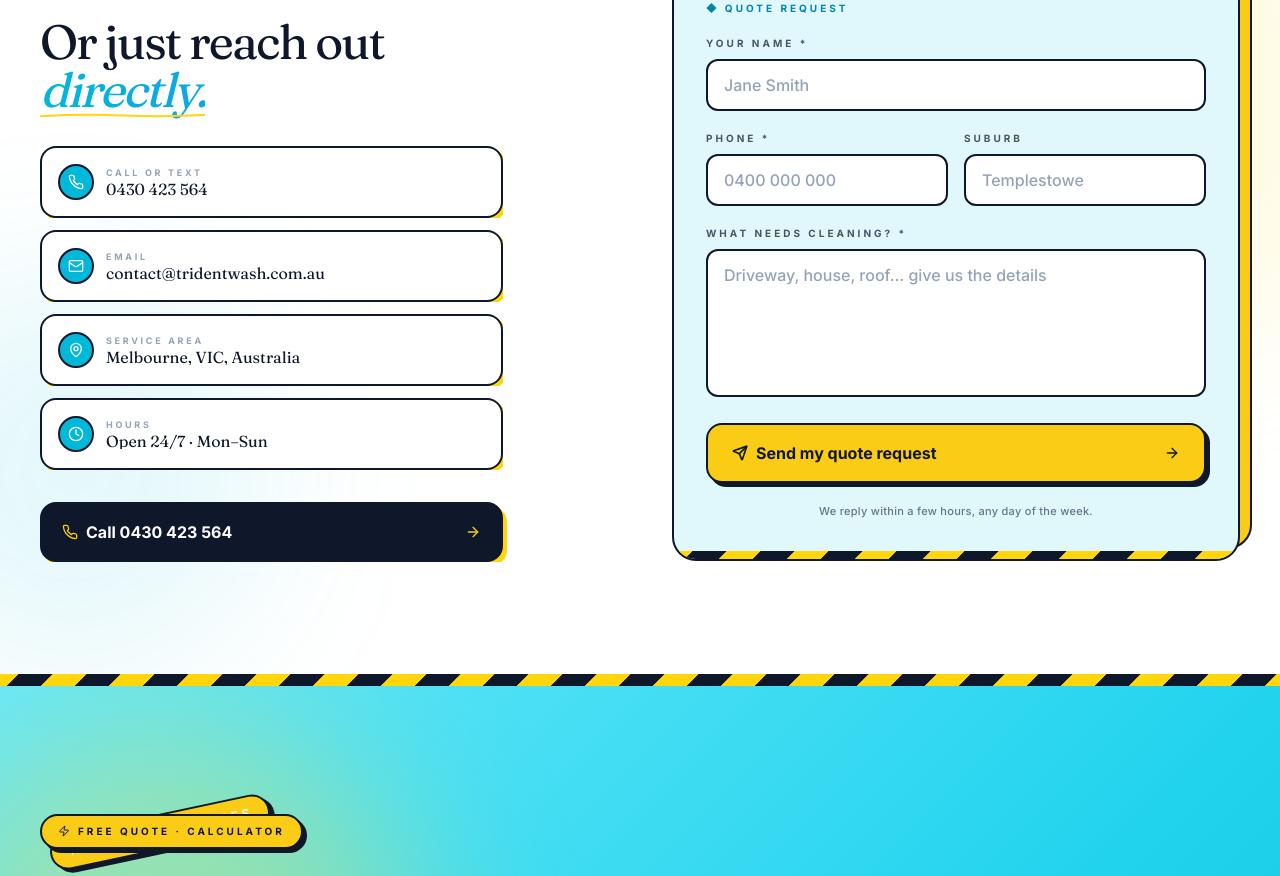
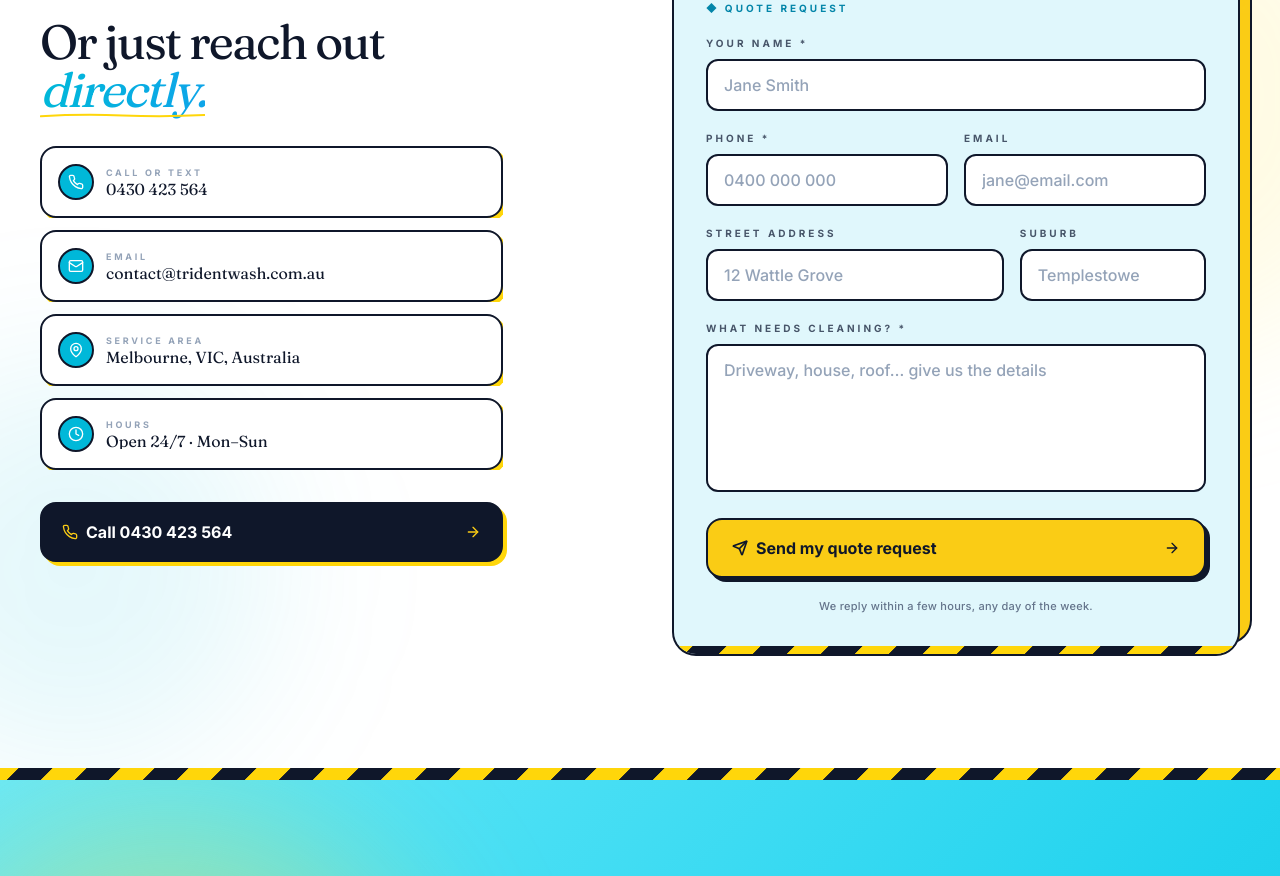
Before and after one commit to willveleria-coder/trident-wash, a Next.js app: page /contact in a window 1280 px wide. Shown: the part 787-1663 px from the top of the page. Built offline with nearby package versions, Linux system fonts and the light colour scheme.

Commit message:
forms send address, suburb, email and service to CRM

```diff
--- a/app/api/contact/route.ts
+++ b/app/api/contact/route.ts
@@ -1,26 +1,27 @@
-// app/api/contact/route.ts
 import { NextResponse } from 'next/server'
 import { createClient } from '@supabase/supabase-js'
 
 export async function POST(req: Request) {
   try {
-    const { name, phone, email, service, message } = await req.json()
+    const { type, name, phone, email, service, message, address, suburb, quote_details } = await req.json()
 
     if (!name?.trim() || !phone?.trim()) {
       return NextResponse.json({ error: 'Name and phone required.' }, { status: 400 })
     }
 
-    const supabase = createClient(
-      process.env.SUPABASE_URL!,
-      process.env.SUPABASE_SERVICE_KEY!
-    )
+    const supabase = createClient(process.env.SUPABASE_URL!, process.env.SUPABASE_SERVICE_KEY!)
 
     const { error } = await supabase.from('enquiries').insert({
-      name,
-      phone,
-      email: email || null,
+      type: type || 'contact',
+      name: name.trim(),
+      phone: phone.trim(),
+      email: email?.trim() || null,
       service: service || null,
       message: message || null,
+      address: address?.trim() || null,
+      suburb: suburb?.trim() || null,
+      quote_details: quote_details ?? null,
+      source: 'tridentwash.com.au',
     })
 
     if (error) {
--- a/app/contact/page.tsx
+++ b/app/contact/page.tsx
@@ -9,8 +9,14 @@ import { motion } from 'framer-motion';
 import { SITE } from '@/lib/data';
 import { Phone, Mail, MapPin, Clock, ArrowRight, Sparkles, Send, CheckCircle, AlertCircle } from 'lucide-react';
 
+const EMPTY = { name: '', phone: '', email: '', address: '', suburb: '', message: '' };
+
+const inputClass =
+  'w-full bg-white border-2 border-slate-900 rounded-xl px-4 py-3 text-slate-900 focus:outline-none focus:border-[#00B8D9] focus:ring-4 focus:ring-[#00B8D9]/25 transition-all placeholder:text-slate-400 font-medium';
+const labelClass = 'text-[10px] tracking-[0.3em] uppercase text-slate-600 font-bold block mb-2';
+
 export default function ContactPage() {
-  const [form, setForm] = useState({ name: '', phone: '', suburb: '', message: '' });
+  const [form, setForm] = useState(EMPTY);
   const [status, setStatus] = useState<'idle' | 'loading' | 'success' | 'error'>('idle');
   const [errorMsg, setErrorMsg] = useState('');
 
@@ -31,12 +37,20 @@ export default function ContactPage() {
       const res = await fetch('/api/contact', {
         method: 'POST',
         headers: { 'Content-Type': 'application/json' },
-        body: JSON.stringify(form),
+        body: JSON.stringify({
+          type: 'contact',
+          name: form.name.trim(),
+          phone: form.phone.trim(),
+          email: form.email.trim() || undefined,
+          address: form.address.trim() || undefined,
+          suburb: form.suburb.trim() || undefined,
+          message: form.message.trim(),
+        }),
       });
 
       if (!res.ok) throw new Error('Failed');
       setStatus('success');
-      setForm({ name: '', phone: '', suburb: '', message: '' });
+      setForm(EMPTY);
     } catch {
       setErrorMsg('Something went wrong. Please try calling us directly.');
       setStatus('error');
@@ -177,7 +191,7 @@ export default function ContactPage() {
                   aria-hidden
                   className="absolute -top-3 -right-3 w-full h-full bg-yellow-400 rounded-3xl border-2 border-slate-900 hidden lg:block"
                 />
-                               <div className="relative bg-[#E0F7FC] rounded-3xl border-2 border-slate-900 overflow-hidden">
+                <div className="relative bg-[#E0F7FC] rounded-3xl border-2 border-slate-900 overflow-hidden">
                   <HazardTape className="w-full h-2" />
 
                   <div className="p-6 lg:p-8 space-y-5">
@@ -211,59 +225,89 @@ export default function ContactPage() {
                     ) : (
                       <>
                         <div>
-                          <label className="text-[10px] tracking-[0.3em] uppercase text-slate-600 font-bold block mb-2">
-                            Your name *
-                          </label>
+                          <label htmlFor="c-name" className={labelClass}>Your name *</label>
                           <input
+                            id="c-name"
                             type="text"
+                            autoComplete="name"
                             placeholder="Jane Smith"
                             value={form.name}
                             onChange={(e) => update('name', e.target.value)}
                             style={{ fontSize: '16px' }}
-                            className="w-full bg-white border-2 border-slate-900 rounded-xl px-4 py-3 text-slate-900 focus:outline-none focus:border-[#00B8D9] focus:ring-4 focus:ring-[#00B8D9]/25 transition-all placeholder:text-slate-400 font-medium"
+                            className={inputClass}
                           />
                         </div>
 
                         <div className="grid grid-cols-1 sm:grid-cols-2 gap-4">
                           <div>
-                            <label className="text-[10px] tracking-[0.3em] uppercase text-slate-600 font-bold block mb-2">
-                              Phone *
-                            </label>
+                            <label htmlFor="c-phone" className={labelClass}>Phone *</label>
                             <input
+                              id="c-phone"
                               type="tel"
+                              inputMode="tel"
+                              autoComplete="tel"
                               placeholder="0400 000 000"
                               value={form.phone}
                               onChange={(e) => update('phone', e.target.value)}
                               style={{ fontSize: '16px' }}
-                              className="w-full bg-white border-2 border-slate-900 rounded-xl px-4 py-3 text-slate-900 focus:outline-none focus:border-[#00B8D9] focus:ring-4 focus:ring-[#00B8D9]/25 transition-all placeholder:text-slate-400 font-medium"
+                              className={inputClass}
                             />
                           </div>
                           <div>
-                            <label className="text-[10px] tracking-[0.3em] uppercase text-slate-600 font-bold block mb-2">
-                              Suburb
-                            </label>
+                            <label htmlFor="c-email" className={labelClass}>Email</label>
                             <input
+                              id="c-email"
+                              type="email"
+                              inputMode="email"
+                              autoComplete="email"
+                              placeholder="jane@email.com"
+                              value={form.email}
+                              onChange={(e) => update('email', e.target.value)}
+                              style={{ fontSize: '16px' }}
+                              className={inputClass}
+                            />
+                          </div>
+                        </div>
+
+                        <div className="grid grid-cols-1 sm:grid-cols-[1.6fr_1fr] gap-4">
+                          <div>
+                            <label htmlFor="c-address" className={labelClass}>Street address</label>
+                            <input
+                              id="c-address"
                               type="text"
+                              autoComplete="street-address"
+                              placeholder="12 Wattle Grove"
+                              value={form.address}
+                              onChange={(e) => update('address', e.target.value)}
+                              style={{ fontSize: '16px' }}
+                              className={inputClass}
+                            />
+                          </div>
+                          <div>
+                            <label htmlFor="c-suburb" className={labelClass}>Suburb</label>
+                            <input
+                              id="c-suburb"
+                              type="text"
+                              autoComplete="address-level2"
                               placeholder="Templestowe"
                               value={form.suburb}
                               onChange={(e) => update('suburb', e.target.value)}
                               style={{ fontSize: '16px' }}
-                              className="w-full bg-white border-2 border-slate-900 rounded-xl px-4 py-3 text-slate-900 focus:outline-none focus:border-[#00B8D9] focus:ring-4 focus:ring-[#00B8D9]/25 transition-all placeholder:text-slate-400 font-medium"
+                              className={inputClass}
                             />
                           </div>
                         </div>
 
                         <div>
-                          <label className="text-[10px] tracking-[0.3em] uppercase text-slate-600 font-bold block mb-2">
-                            What needs cleaning? *
-                          </label>
+                          <label htmlFor="c-message" className={labelClass}>What needs cleaning? *</label>
                           <textarea
+                            id="c-message"
                             rows={5}
                             placeholder="Driveway, house, roof… give us the details"
                             value={form.message}
                             onChange={(e) => update('message', e.target.value)}
                             style={{ fontSize: '16px' }}
-                            className="w-full bg-white border-2 border-slate-900 rounded-xl px-4 py-3 text-slate-900 focus:outline-none focus:border-[#00B8D9] focus:ring-4 focus:ring-[#00B8D9]/25 transition-all placeholder:text-slate-400 resize-none font-medium"
+                            className={`${inputClass} resize-none`}
                           />
                         </div>
 
--- a/components/HeroContactForm.tsx
+++ b/components/HeroContactForm.tsx
@@ -17,6 +17,7 @@ export default function HeroContactForm() {
   const [form, setForm] = useState({
     name: '',
     phone: '',
+    address: '',
     suburb: '',
     service: '',
     notes: '',
@@ -40,10 +41,7 @@ export default function HeroContactForm() {
     setErrorMsg('')
 
     // message is required by the API — always build something non-empty
-    const message = [
-      form.service ? `Service: ${form.service}` : null,
-      form.notes.trim() || null,
-    ]
+    const message = [form.service ? `Service: ${form.service}` : null, form.notes.trim() || null]
       .filter(Boolean)
       .join('\n\n')
 
@@ -55,13 +53,15 @@ export default function HeroContactForm() {
           type: 'quote',
           name: form.name.trim(),
           phone: form.phone.trim(),
+          address: form.address.trim() || undefined,
           suburb: form.suburb.trim() || undefined,
+          service: form.service || undefined,
           message,
         }),
       })
       if (!res.ok) throw new Error()
       setStatus('sent')
-      setForm({ name: '', phone: '', suburb: '', service: '', notes: '' })
+      setForm({ name: '', phone: '', address: '', suburb: '', service: '', notes: '' })
     } catch {
       setErrorMsg('Something went wrong. Give us a call on 0430 423 564.')
       setStatus('error')
@@ -77,12 +77,8 @@ export default function HeroContactForm() {
         <div className="mx-auto mb-4 flex h-16 w-16 items-center justify-center rounded-full border-4 border-[#0F1B2D] bg-[#FFD400] text-3xl font-black">
           ✓
         </div>
-        <h3 className="text-3xl font-black uppercase tracking-tight text-[#0F1B2D]">
-          Request received
-        </h3>
-        <p className="mt-3 font-semibold text-[#0F1B2D]/70">
-          We'll be in touch shortly — usually the same day.
-        </p>
+        <h3 className="text-3xl font-black uppercase tracking-tight text-[#0F1B2D]">Request received</h3>
+        <p className="mt-3 font-semibold text-[#0F1B2D]/70">We'll be in touch shortly — usually the same day.</p>
         <button
           onClick={() => setStatus('idle')}
           className="mt-6 text-sm font-bold uppercase tracking-wide text-[#29ABE2] underline underline-offset-4"
@@ -99,9 +95,7 @@ export default function HeroContactForm() {
         <h3 className="text-3xl font-black uppercase leading-[0.95] tracking-tight text-[#0F1B2D] sm:text-4xl">
           Get your quote
         </h3>
-  <p className="mt-2 text-sm font-semibold text-[#0F1B2D]/60">
-    Fixed price up front. Same-week start.
-  </p>
+        <p className="mt-2 text-sm font-semibold text-[#0F1B2D]/60">Fixed price up front. Same-week start.</p>
       </div>
 
       <div className="space-y-3">
@@ -110,6 +104,7 @@ export default function HeroContactForm() {
             className={inputClass}
             style={{ fontSize: '16px' }}
             placeholder="Name *"
+            autoComplete="name"
             value={form.name}
             onChange={(e) => update('name', e.target.value)}
           />
@@ -118,19 +113,31 @@ export default function HeroContactForm() {
             style={{ fontSize: '16px' }}
             type="tel"
             inputMode="tel"
+            autoComplete="tel"
             placeholder="Phone *"
             value={form.phone}
             onChange={(e) => update('phone', e.target.value)}
           />
         </div>
 
+        <div className="grid gap-3 sm:grid-cols-[1.6fr_1fr]">
+          <input
+            className={inputClass}
+            style={{ fontSize: '16px' }}
+            placeholder="Street address"
+            autoComplete="street-address"
+            value={form.address}
+            onChange={(e) => update('address', e.target.value)}
+          />
           <input
             className={inputClass}
             style={{ fontSize: '16px' }}
             placeholder="Suburb"
+            autoComplete="address-level2"
             value={form.suburb}
             onChange={(e) => update('suburb', e.target.value)}
           />
+        </div>
 
         <select
           className={inputClass}
@@ -155,9 +162,7 @@ export default function HeroContactForm() {
           onChange={(e) => update('notes', e.target.value)}
         />
 
-        {status === 'error' && (
-          <p className="text-sm font-bold text-red-600">{errorMsg}</p>
-        )}
+        {status === 'error' && <p className="text-sm font-bold text-red-600">{errorMsg}</p>}
 
         <button
           onClick={submit}
```
Lines whose indentation alone changed are shown as unchanged.
